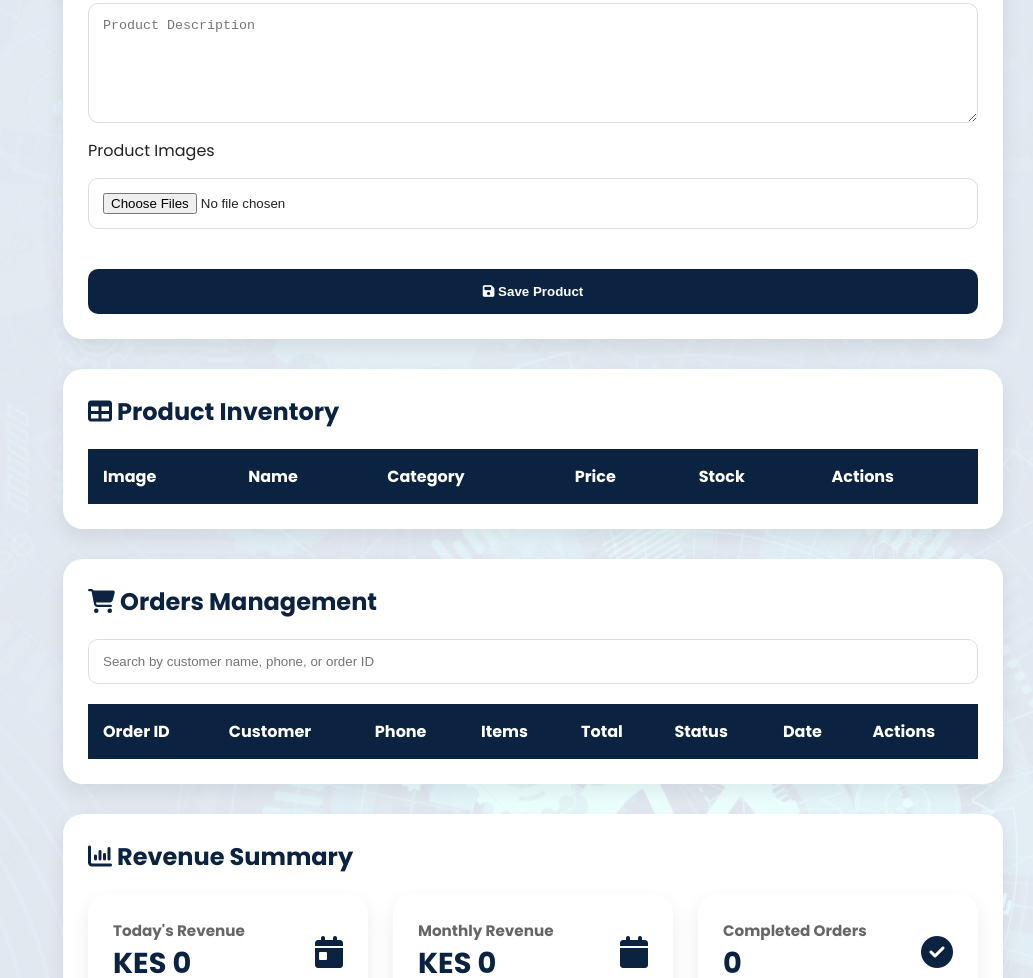
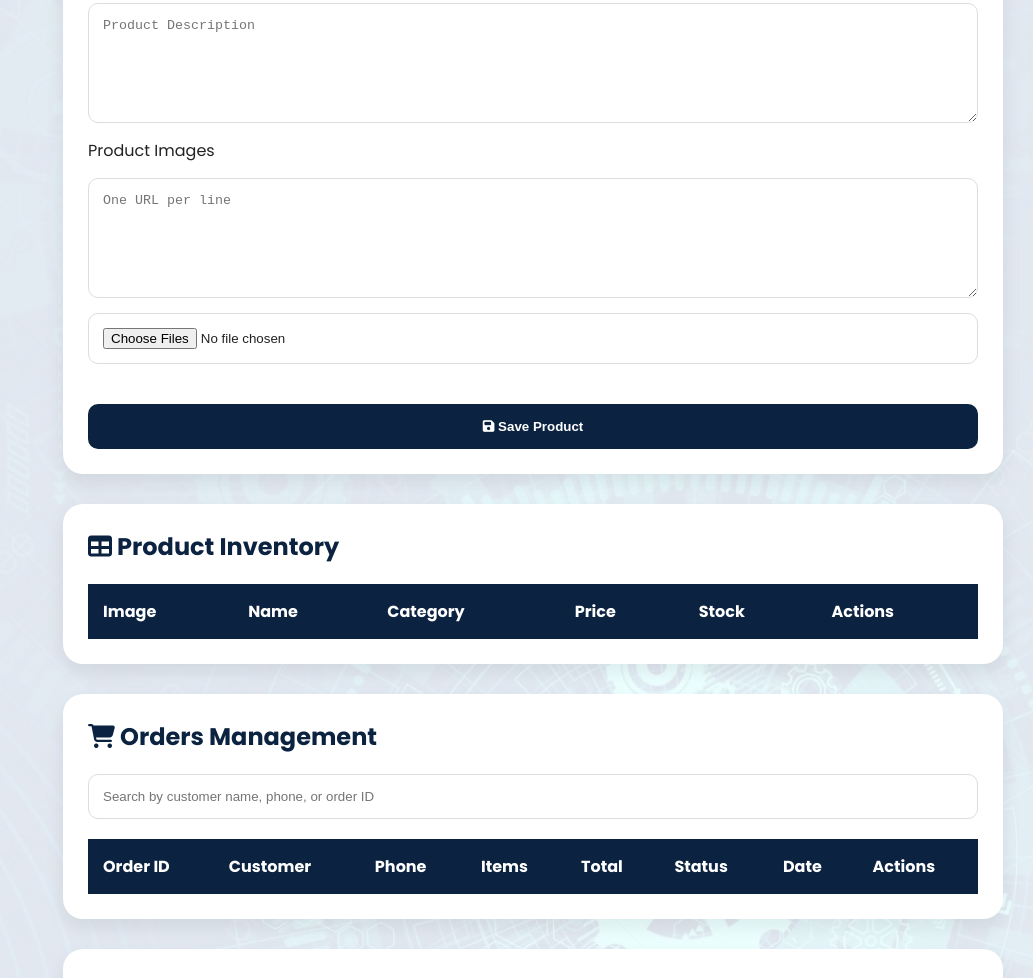
Before and after one commit to flitz123/TotalCare-Services, a website with bundled scripts: page admin.html in a window 1280 px wide. Shown: the part 848-1826 px from the top of the page, without its empty margins (247-1280 px from the left). Built offline with nearby package versions, Linux system fonts and the light colour scheme; no server answers.

Commit message:
update admin.html

```diff
--- a/admin.html
+++ b/admin.html
@@ -323,11 +323,11 @@ rel="stylesheet">
                 id="productDescription"
                 placeholder="Product Description"></textarea>
 
-                <label>
+                <label>Product Images</label>
 
-                    Product Images
-
-                </label>
+                <textarea
+                id="productImages"
+                placeholder="One URL per line"></textarea>
 
                 <input
                 type="file"
```
